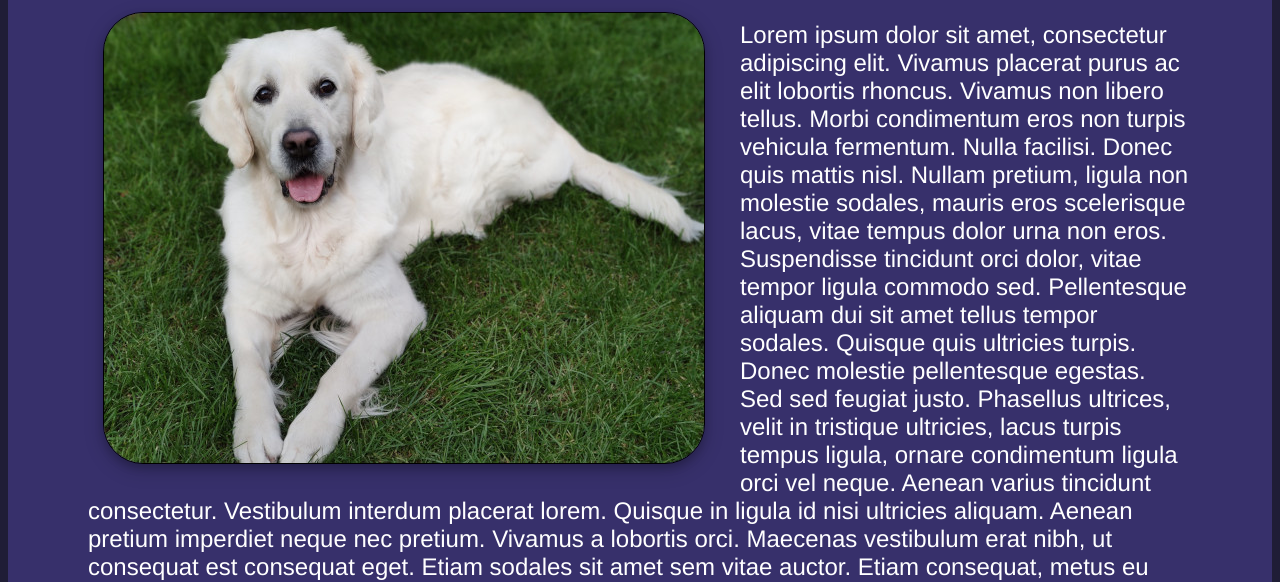
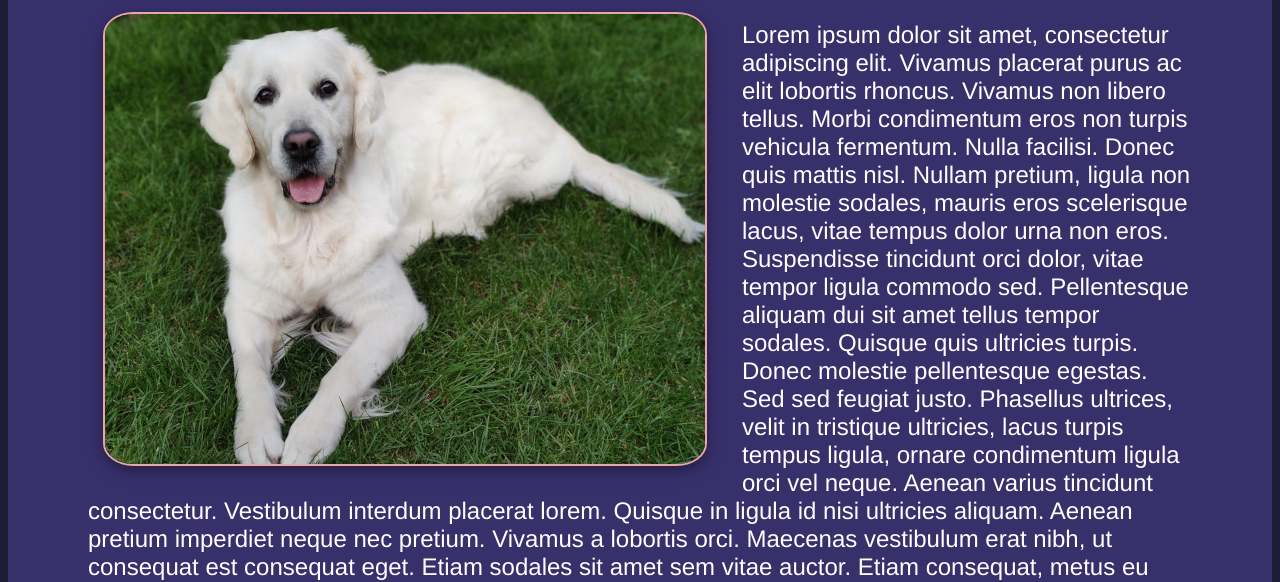
Before and after one commit to szprx/PwI, a plain HTML site: page index.html in a window 1280 px wide. Shown: the part 218-800 px from the top of the page. Drawn offline with Linux system fonts and the light colour scheme.

Commit message:
change css

```diff
--- a/style.css
+++ b/style.css
@@ -1,5 +1,3 @@
-/* Ustawienia ogólne */
-
 body {
     font-family: "Helvetica Neue", Helvetica, Arial, sans-serif;
     background-color: #1F1D36;
@@ -16,8 +14,6 @@ nav a:hover {
     color: #fff;
 }
 
-/* Nagłówek */
-
 header {
     position: fixed;
     top: 0;
@@ -33,11 +29,11 @@ h1 {
     font-size: 3rem;
     font-weight: bold;
 }
+
 nav {
     margin-top: 20px;
     margin-bottom: 20px;
 }
-
 
 nav ul {
     list-style: none;
@@ -49,11 +45,10 @@ nav li {
     display: inline-block;
     margin-right: 80px;
 }
-p{
+
+p {
     font-size: 1.5rem;
 }
-
-/* Treść */
 
 main {
     background-color: #37306B;
@@ -62,17 +57,13 @@ main {
     margin-top: 80px;
 }
 
-/* Stopka */
-
 footer {
     background-color: #1F1D36;
-    color:#E9A6A6 ;
+    color: #E9A6A6;
     padding: 5px;
     text-align: center;
     font-size: 0.8rem;
 }
-
-/* Stylowanie linków do zadań */
 
 .task-link {
     display: inline-block;
@@ -88,8 +79,8 @@ footer {
 }
 
 img {
-    border: 1.5px solid black;
-    border-radius: 40px;
+    border: 2px solid #E9A6A6;
+    border-radius: 5%;
     float: left;
     box-shadow: 0 6px 20px 0 rgba(0, 0, 0, 0.19), 0 4px 8px 0 rgba(0, 0, 0, 0.2);
     margin: 15px 35px 15px 15px;
```
